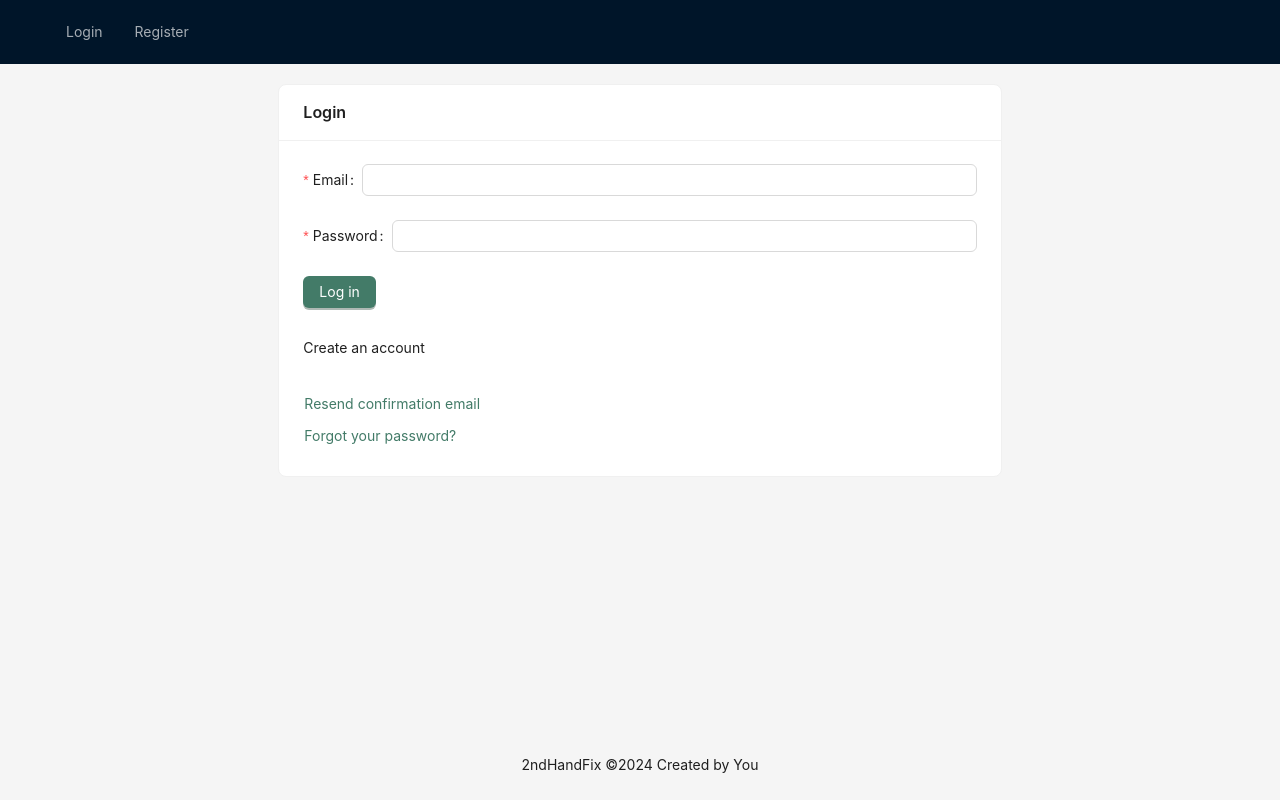
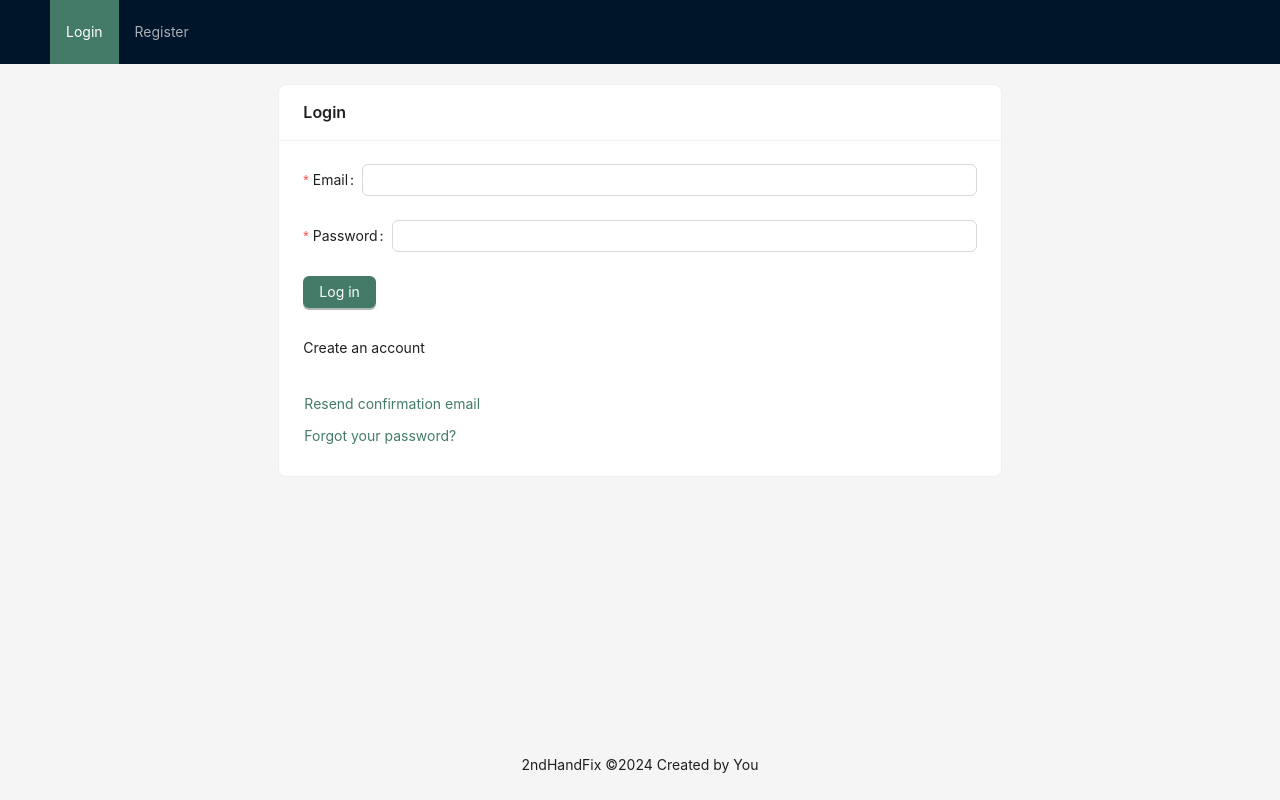
Before and after one commit to harrisfamilydesigns/harris-family-designs, a React (Vite) app: page /second_hand/login in a window 1280 px wide. Built offline with nearby package versions, Linux system fonts and the light colour scheme.

Commit message:
Fix spacing and login header tab active highlighting

```diff
--- a/src/components/SecondHandApp/LoggedOutLayout.jsx
+++ b/src/components/SecondHandApp/LoggedOutLayout.jsx
@@ -9,11 +9,7 @@ const LoggedOutLayout = () => {
   const location = useLocation();
 
   React.useEffect(() => {
-    const pathKeyMap = {
-      '/login': 'login',
-      '/register': 'register',
-    };
-    setCurrent(pathKeyMap[location.pathname] || 'dashboard');
+    setCurrent(location.pathname.split('/')[2] || 'login');
   }, [location]);
 
 
--- a/src/components/WWWApp/AppLayout.jsx
+++ b/src/components/WWWApp/AppLayout.jsx
@@ -60,12 +60,14 @@ const AppLayout = () => {
         textAlign: 'center'
       }}
     >
-      <Header>
+      <Header className="sticky top-0">
         <div className="logo" />
         <Menu onClick={e => setCurrent(e.key)} theme="dark" mode="horizontal" selectedKeys={[current]} items={menuItems} />
       </Header>
-      <Content style={{ padding: '0 50px' }}>
-        <Outlet />
+      <Content className="md:container md:mx-auto">
+        <div className="mt-5">
+          <Outlet />
+        </div>
       </Content>
       <Footer style={{ textAlign: 'center' }}>
         Contact us at info@harrisfamilydesigns.com
--- a/src/components/WWWApp/ProjectsPage.jsx
+++ b/src/components/WWWApp/ProjectsPage.jsx
@@ -48,7 +48,7 @@ const Layout = () => {
   }, [location.pathname]);
 
   return (
-    <div className="mt-5">
+    <>
       <Typography.Title level={2}>Our Projects</Typography.Title>
       <div style={{ display: 'flex', flexWrap: 'wrap' }}>
         {projects.map(project => (
@@ -72,7 +72,7 @@ const Layout = () => {
       <div style={{ marginTop: 20 }}>
         <Outlet />
       </div>
-    </div>
+    </>
   )
 }
 
```
